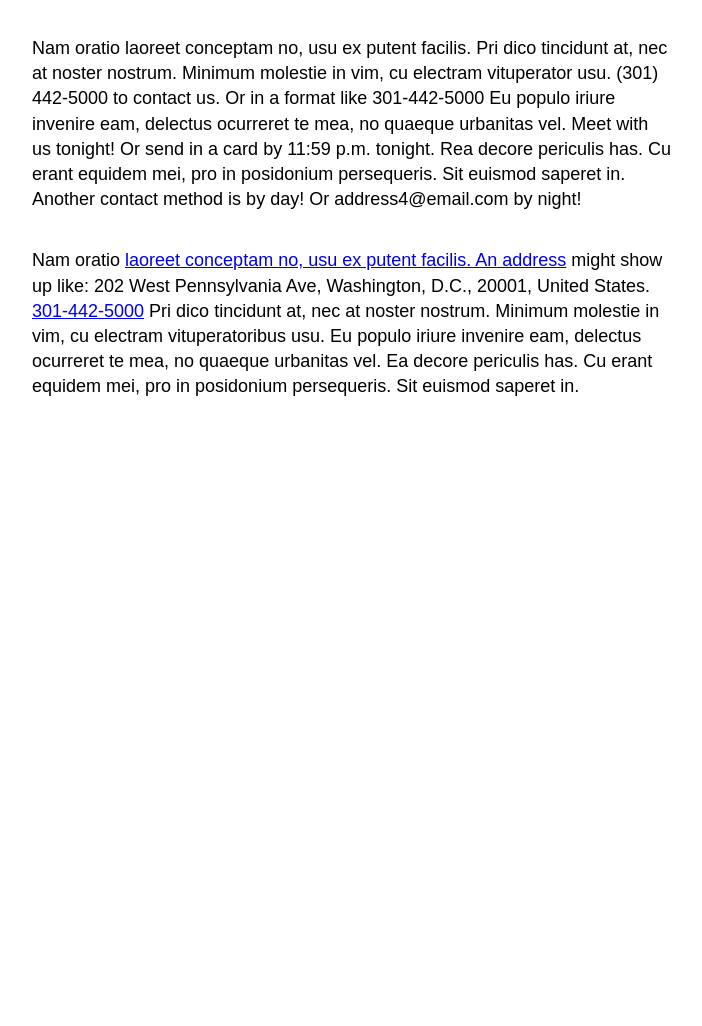
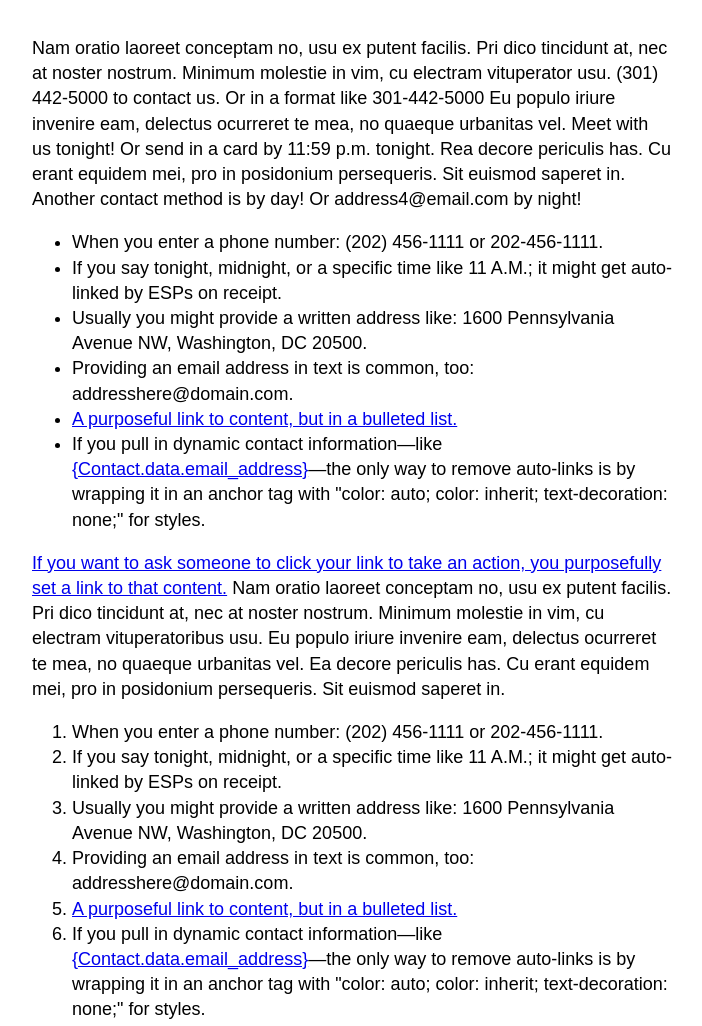
Before and after one commit to smoyame/mockup.email, a plain HTML site: page email/email.html in a window 1280 px wide. Shown: the top 1026 px of the page, without its empty margins (288-990 px from the left). Before the commit the page ends 800 px from the top, so only its background shows below. Drawn offline with Linux system fonts and the light colour scheme.

Commit message:
Increase breadth of sample/example copy.

```diff
--- a/email/email.html
+++ b/email/email.html
@@ -75,6 +75,27 @@
 						<tr>
 							<td>
 								<p>Nam oratio laoreet conceptam no, usu ex putent facilis. Pri dico tincidunt at, nec at noster nostrum. Minimum molestie in vim, cu electram vituperator usu. (301) 442-5000 to contact us. Or in a format like 301-442-5000 Eu populo iriure invenire eam, delectus ocurreret te mea, no quaeque urbanitas vel. Meet with us tonight! Or send in a card by 11:59 p.m. tonight. Rea decore periculis has. Cu erant equidem mei, pro in posidonium persequeris. Sit euismod saperet in. Another contact method is by day! Or address4@email.&zwj;com by night!</p>
+
+								<ul>
+									<li>When you enter a phone number: (202) 456-&zwj;1111 or 202-456&zwj;-1111.</li>
+									<li>If you say tonight, midnight, or a specific time like 11 A.M.; it might get auto-linked by ESPs on receipt.</li>
+									<li>Usually you might provide a written address like: 1600 Pennsylvania Avenue NW, Washington, DC 20500.</li>
+									<li>Providing an email address in text is common, too: <br>addresshere@domain&zwj;.com.</li>
+									<li><a href="https://www.google.com">A purposeful link to content, but in a bulleted list.</a></li>
+									<li>If you pull in dynamic contact information—like <a href="#" class="x">{Contact.data.email_address}</a>—the only way to remove auto-links is by wrapping it in an anchor tag with "color: auto; color: inherit; text-decoration: none;" for styles.</li>
+								</ul>
+
+								<p><a href="https://www.google.com">If you want to ask someone to click your link to take an action, you purposefully set a link to that content.</a> Nam oratio laoreet conceptam no, usu ex putent facilis. Pri dico tincidunt at, nec at noster nostrum. Minimum molestie in vim, cu electram vituperatoribus usu. Eu populo iriure invenire eam, delectus ocurreret te mea, no quaeque urbanitas vel. Ea decore periculis has. Cu erant equidem mei, pro in posidonium persequeris. Sit euismod saperet in.</p>
+
+								<ol>
+									<li>When you enter a phone number: (202) 456-&zwj;1111 or 202-456&zwj;-1111.</li>
+									<li>If you say tonight, midnight, or a specific time like 11 A.M.; it might get auto-linked by ESPs on receipt.</li>
+									<li>Usually you might provide a written address like: 1600 Pennsylvania Avenue NW, Washington, DC 20500.</li>
+									<li>Providing an email address in text is common, too: <br>addresshere@domain&zwj;.com.</li>
+									<li><a href="https://www.google.com">A purposeful link to content, but in a bulleted list.</a></li>
+									<li>If you pull in dynamic contact information—like <a href="#" class="x">{Contact.data.email_address}</a>—the only way to remove auto-links is by wrapping it in an anchor tag with "color: auto; color: inherit; text-decoration: none;" for styles.</li>
+								</ol>
+
 								<table cellspacing="0" cellpadding="0" role="presentation" border="0">
 									<tr>
 										<td>
```
